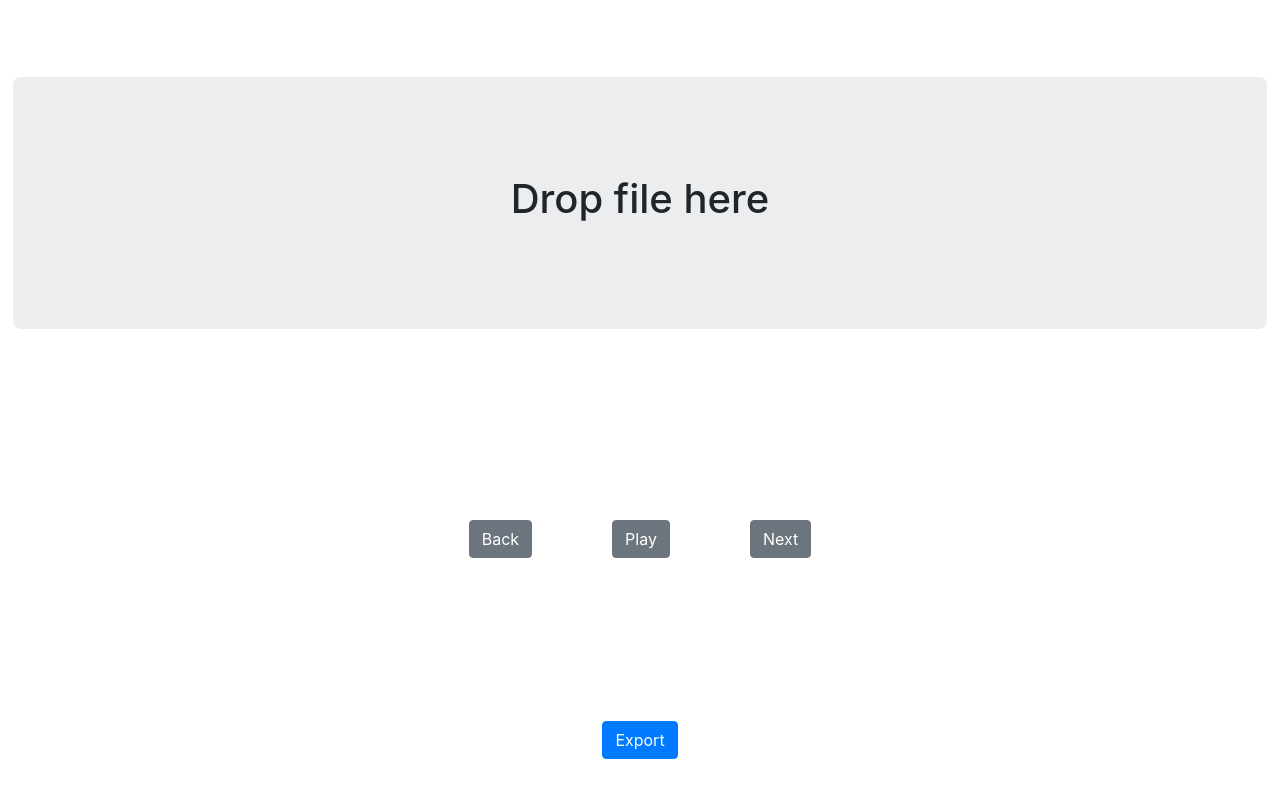
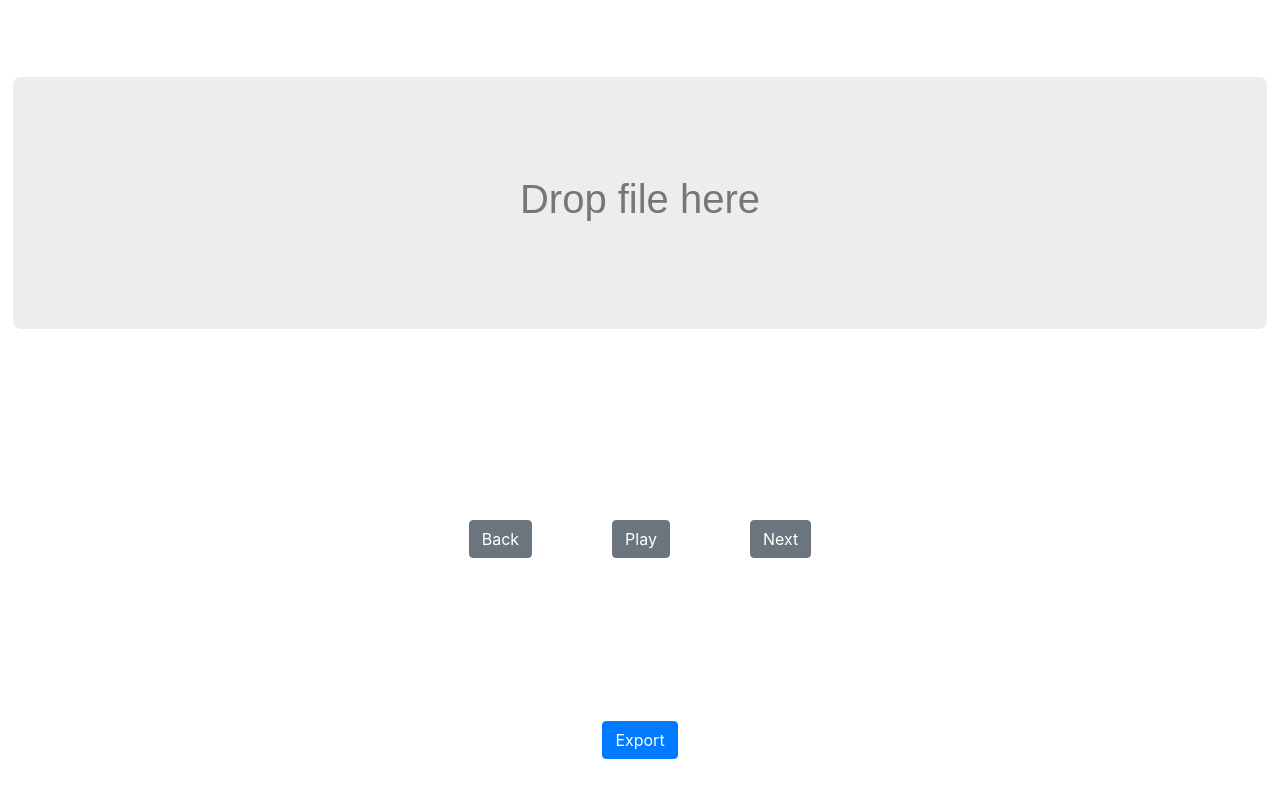
Before and after one commit to hpennington/trimmer, a React app: page / in a window 1280 px wide. Built offline with nearby package versions, Linux system fonts and the light colour scheme; the HTML template or start-up script is replaced by a standard one.

Commit message:
Fix h1 style

```diff
--- a/src/App.js
+++ b/src/App.js
@@ -63,10 +63,6 @@ const styles = {
   exportButton: {
     margin: 'auto',
   },
-  h1: {
-    fontFamily: 'sans-serif',
-    color: '#777',
-  },
 }
 
 export default App;
--- a/src/AudioVisualizer.jsx
+++ b/src/AudioVisualizer.jsx
@@ -44,6 +44,10 @@ const styles = {
     alignItems: 'center',
     justifyContent: 'center',
   },
+  h1: {
+    fontFamily: 'sans-serif',
+    color: '#777',
+  },
 }
 
 export default AudioVisualizer
```
